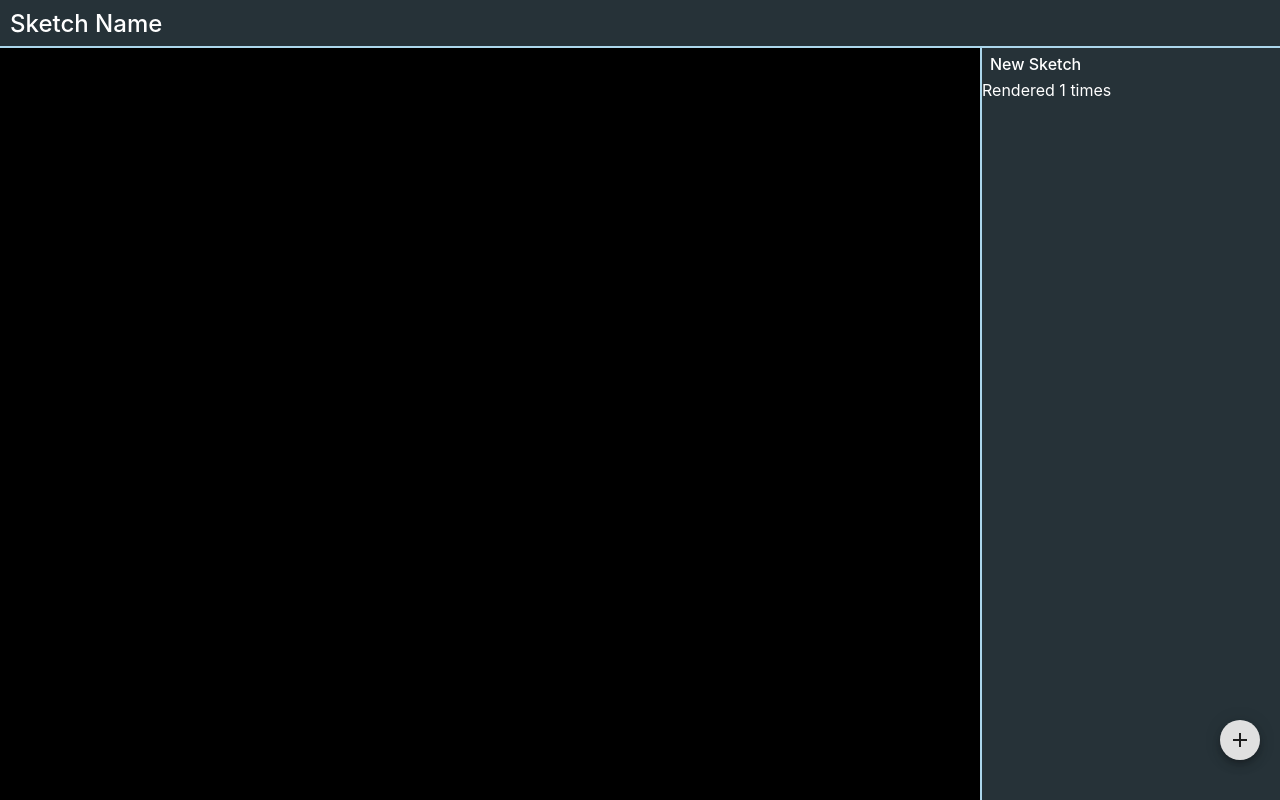
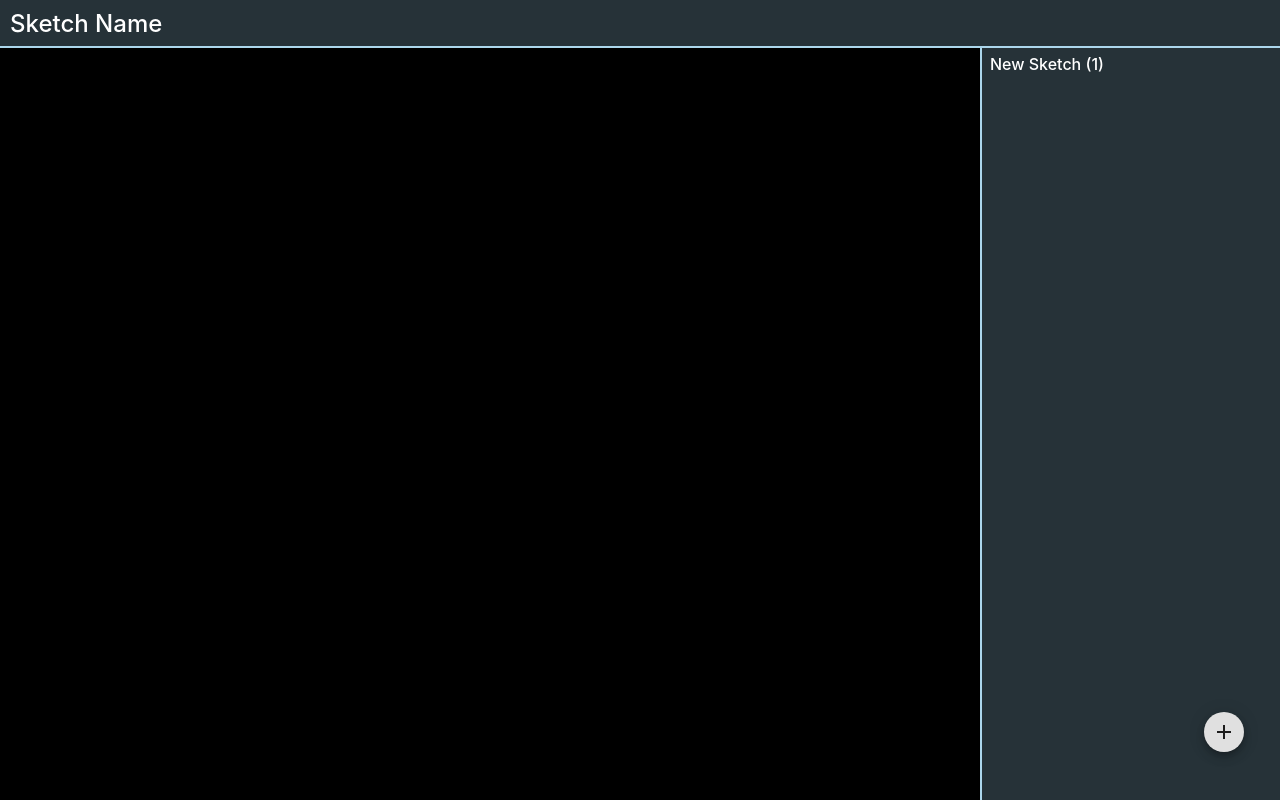
Before and after one commit to code-with-blanc/p5x-playground, a React (Create React App) app: page / in a window 1280 px wide. Both pictures are taken after a click on the button 1240 px from the left and 740 px from the top of the page. Built offline with nearby package versions, Linux system fonts and the light colour scheme.

Commit message:
feat(sidebar): implements sketch selection

```diff
--- a/src/common/index.ts
+++ b/src/common/index.ts
@@ -1,5 +1,5 @@
 import FabAdd from './FabAdd/FabAdd';
 
 export {
-  FabAdd as FabAdd,
+  FabAdd,
 };
--- a/src/features/sidebar/views/SketchRow/sketchRow.tsx
+++ b/src/features/sidebar/views/SketchRow/sketchRow.tsx
@@ -5,15 +5,22 @@ import { Sketch } from '../../../../repository/sketch';
 
 interface SketchRowProps {
   sketch: Sketch;
+  selected?: Boolean;
+  onClick?: any;
 };
 
-const Container = styled.div`
+const Container = styled('div')<{selected?: Boolean} & React.HTMLAttributes<HTMLDivElement>>`
   width: 100%;
   min-height: 48px;
 
   color: white;
+  cursor: pointer;
 
-  background-color: ${ props => props.theme.palette.list.background };
+  background-color: ${({selected, theme}) => (
+    selected ?
+      theme.palette.list.hover
+      : theme.palette.list.background
+  )};
 
   :hover {
     background-color: ${ props => props.theme.palette.list.hover };
@@ -36,9 +43,8 @@ class SketchRow extends React.Component<SketchRowProps> {
     this.renderCount += 1;
 
     return (
-      <Container>
+      <Container onClick={this.props.onClick} selected={this.props.selected}>
         <Name>{this.props.sketch.name}</Name>
-        Rendered { this.renderCount } times
       </Container>
     )
   };
--- a/src/features/sidebar/views/sidebar/index.js
+++ b/src/features/sidebar/views/sidebar/index.js
@@ -3,8 +3,8 @@ import { connect } from 'react-redux';
 import Sidebar from './sidebar';
 import { newSketch } from '../../../../redux/sketchStore/operations';
 
-const mapStateToProps = ({ sidebarStore }) => ({
-  sketches: sidebarStore.sketches,
+const mapStateToProps = ({ sketchStore }) => ({
+  sketches: sketchStore.sketches,
 });
 
 const mapDispatchToProps = (dispatch) => ({
--- a/src/features/sidebar/views/sidebar/sidebar.tsx
+++ b/src/features/sidebar/views/sidebar/sidebar.tsx
@@ -1,11 +1,9 @@
 import React from 'react';
+import styled from 'styled-components';
 
-import { Sketch } from '../../../../repository/sketch';
 import { FabAdd } from '../../../../common';
 
-import SketchRow from '../SketchRow';
-
-import styled from 'styled-components';
+import SketchList from '../sketchList';
 
 const Container = styled.div`
   position: relative;
@@ -16,40 +14,27 @@ const Container = styled.div`
 
   .fab {
     position: absolute;
-    bottom: 40px;
-    right: 20px;
+    bottom: 48px;
+    right: 36px;
 
     padding: 10px;
   }
 `;
 
-const ListContainer = styled.div`
-  height: 100%;
-  overflow-y: auto;
-`;
-
 const Sidebar = (props: SidebarProps) => (
   <Container className={props.className}>
-    {/* TODO: create list component, use mui paper API */}
-    <ListContainer>
-      <div>
-        {props.sketches?.map((s, i) => (
-          <SketchRow sketch={s} key={i} />
-        ))}
-      </div>
-    </ListContainer>
+    <SketchList />
 
-      <FabAdd
-        className="fab"
-        size = 'small'
-        onClick={ () => props.addSketch() }
-      />
+    <FabAdd
+      className="fab"
+      size = 'small'
+      onClick={ () => props.addSketch() }
+    />
   </Container>
 );
 
 interface SidebarProps {
   className: string;
-  sketches: Sketch[];
   addSketch: () => void;
 }
 
--- /dev/null
+++ b/src/features/sidebar/views/sketchList/index.js
@@ -0,0 +1,16 @@
+import { connect } from 'react-redux';
+
+import SketchList from './sketchList';
+
+import { setSelectedSketch } from '../../../../redux/sketchStore/operations';
+
+const mapStateToProps = ({ sketchStore }) => ({
+  sketches: sketchStore.sketches,
+  selectedSketchId: sketchStore.selectedSketchId,
+});
+
+const mapDispatchToProps = (dispatch) => ({
+  setSelected: (id) => setSelectedSketch(dispatch)(id),
+});
+
+export default connect(mapStateToProps, mapDispatchToProps)(SketchList);
--- /dev/null
+++ b/src/features/sidebar/views/sketchList/sketchList.tsx
@@ -0,0 +1,34 @@
+import React from 'react'
+
+import SketchRow from '../SketchRow';
+import { Sketch } from '../../../../repository/sketch';
+import styled from 'styled-components';
+
+const ListContainer = styled.div`
+  height: 100%;
+  overflow-y: auto;
+`;
+
+export const SketchList = (props: SketchListProps) => {
+  return (
+    <ListContainer>
+      <div>
+        {props.sketches?.map((s, i) => (
+          <SketchRow
+            sketch={s} key={i}
+            selected={ s.id === props.selectedSketchId }
+            onClick={() => props.setSelected(s.id)}
+          />
+        ))}
+      </div>
+    </ListContainer>
+  )
+}
+
+interface SketchListProps {
+  sketches: Sketch[];
+  selectedSketchId: number;
+  setSelected: (id: number) => void;
+}
+
+export default SketchList;
--- a/src/redux/rootReducer.js
+++ b/src/redux/rootReducer.js
@@ -1,7 +1,7 @@
 import { combineReducers } from 'redux';
 
-import * as Sidebar from './sketchStore';
+import * as Sketch from './sketchStore';
 
 export default combineReducers({
-    sidebarStore: Sidebar.reducer,
+    sketchStore: Sketch.reducer,
 });
--- a/src/redux/sketchStore/actions.ts
+++ b/src/redux/sketchStore/actions.ts
@@ -3,6 +3,7 @@ import { Sketch } from "../../repository/sketch";
 // Types
 export const ADD_SKETCH = 'sidebar/ADD_SKETCH';
 export const REMOVE_SKETCH = 'sidebar/REMOVE_SKETCH';
+export const SET_SELECTED = 'sidebar/SET_SELECTED';
 
 export interface AddSketchAction {
   type: typeof ADD_SKETCH;
@@ -14,7 +15,12 @@ export interface RemoveSketchAction {
   payload: number;
 }
 
-export type SidebarActionTypes = AddSketchAction | RemoveSketchAction;
+export interface SetSelectedSketchIdAction {
+  type: typeof SET_SELECTED;
+  payload: number;
+}
+
+export type SidebarActionTypes = AddSketchAction | RemoveSketchAction | SetSelectedSketchIdAction;
 
 // Action Creators
 export const addSketch = (newSketch: Sketch) : AddSketchAction => {
@@ -30,3 +36,10 @@ export const removeSketch = (id: number) : RemoveSketchAction => {
     payload: id,
   }
 }
+
+export const setSelectedSketchId = (id: number) : SetSelectedSketchIdAction => {
+  return {
+    type: SET_SELECTED,
+    payload: id,
+  }
+}
--- a/src/redux/sketchStore/operations.ts
+++ b/src/redux/sketchStore/operations.ts
@@ -2,11 +2,17 @@ import * as Actions from './actions';
 
 import { Sketch } from '../../repository/sketch';
 
+let count = 0;
+
 export const newSketch = (dispatch : Function) => () => {
-const templateSketch : Sketch = {
-    id: 0,
-    name: 'New Sketch',
+  const templateSketch : Sketch = {
+    id: count++,
+    name: `New Sketch (${count})`,
   }
 
   dispatch(Actions.addSketch(templateSketch));
 };
+
+export const setSelectedSketch = (dispatch: Function) => (id: number) => {
+  dispatch(Actions.setSelectedSketchId(id));
+}
--- a/src/redux/sketchStore/reducer.ts
+++ b/src/redux/sketchStore/reducer.ts
@@ -1,7 +1,7 @@
 import { SketchStoreState } from "./sketchStoreState";
 import {
   SidebarActionTypes,
-  ADD_SKETCH, REMOVE_SKETCH,
+  ADD_SKETCH, REMOVE_SKETCH, SET_SELECTED,
 } from "./actions";
 
 export const INITIAL_STATE: SketchStoreState = {
@@ -21,6 +21,11 @@ const reducer = (state = INITIAL_STATE,action: SidebarActionTypes): SketchStoreS
         ...state,
         sketches: state.sketches.filter(s => s.id !== action.payload)
       }
+    case SET_SELECTED:
+      return {
+        ...state,
+        selectedSketchId: action.payload,
+      }
     default:
       return state;
   }
```
